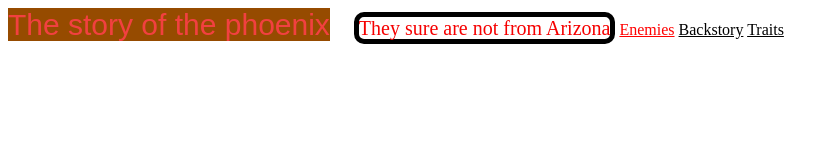
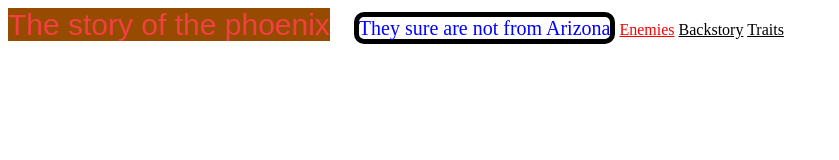
Before and after one commit to jdmar3-comp426/a01-kianw97, a website: page index.html in a window 1280 px wide. Shown: the whole page, without its empty margins (0-839 px from the left). Drawn offline with Linux system fonts and the light colour scheme.

Commit message:
hierarchal

```diff
--- a/index.html
+++ b/index.html
@@ -8,7 +8,7 @@
     </head>
     <body>
         <title_box>The story of the phoenix</title_box>
-        <heading>They sure are not from Arizona</heading>
+        <heading class="main">They sure are not from Arizona</heading>
         <a href="enemies.html" id="redColor">Enemies</a>
         <a href="backstory.html">Backstory</a>
         <a href="traits.html">Traits</a>
--- a/styles.css
+++ b/styles.css
@@ -1,5 +1,16 @@
 heading {
   color: #F50000;
+  margin-left: 20px;
+  font-family: 'Times New Roman', Times, serif;
+  border-radius: 10px;
+  border-color: #000000;
+  border-width: 5px;
+  border-style: solid;
+  font-size: 20px;
+}
+
+heading.main {
+  color: #0000FF;
   margin-left: 20px;
   font-family: 'Times New Roman', Times, serif;
   border-radius: 10px;
```
